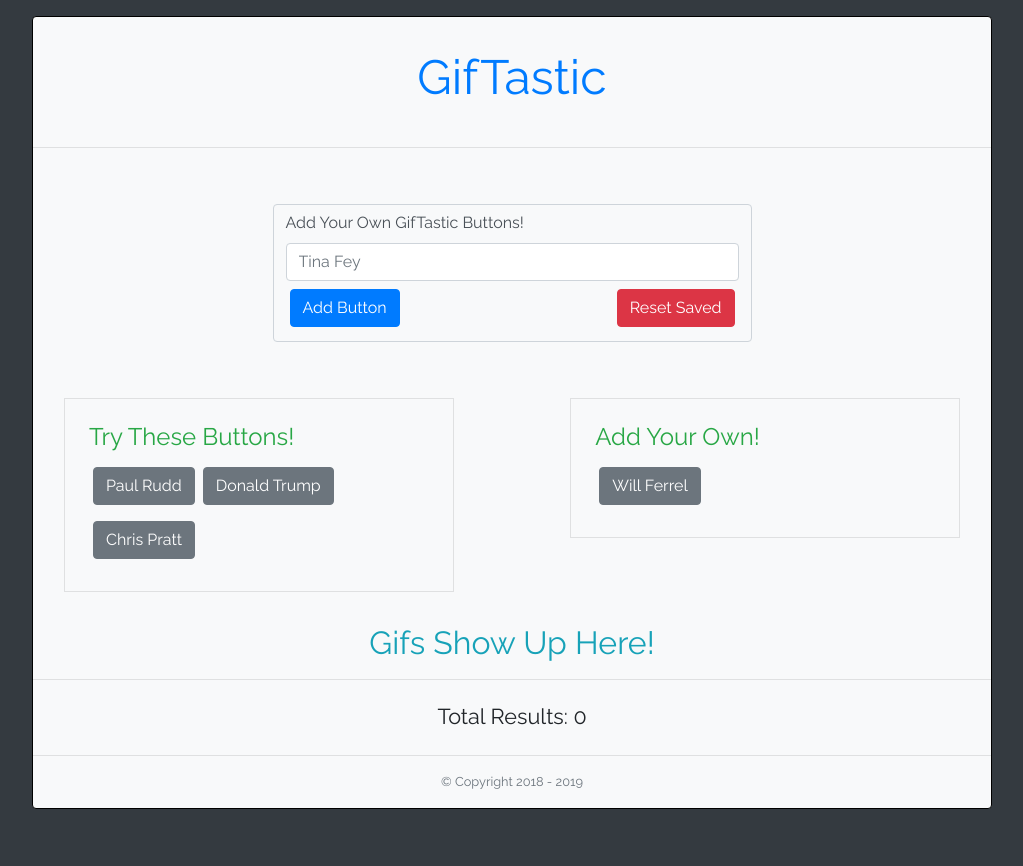
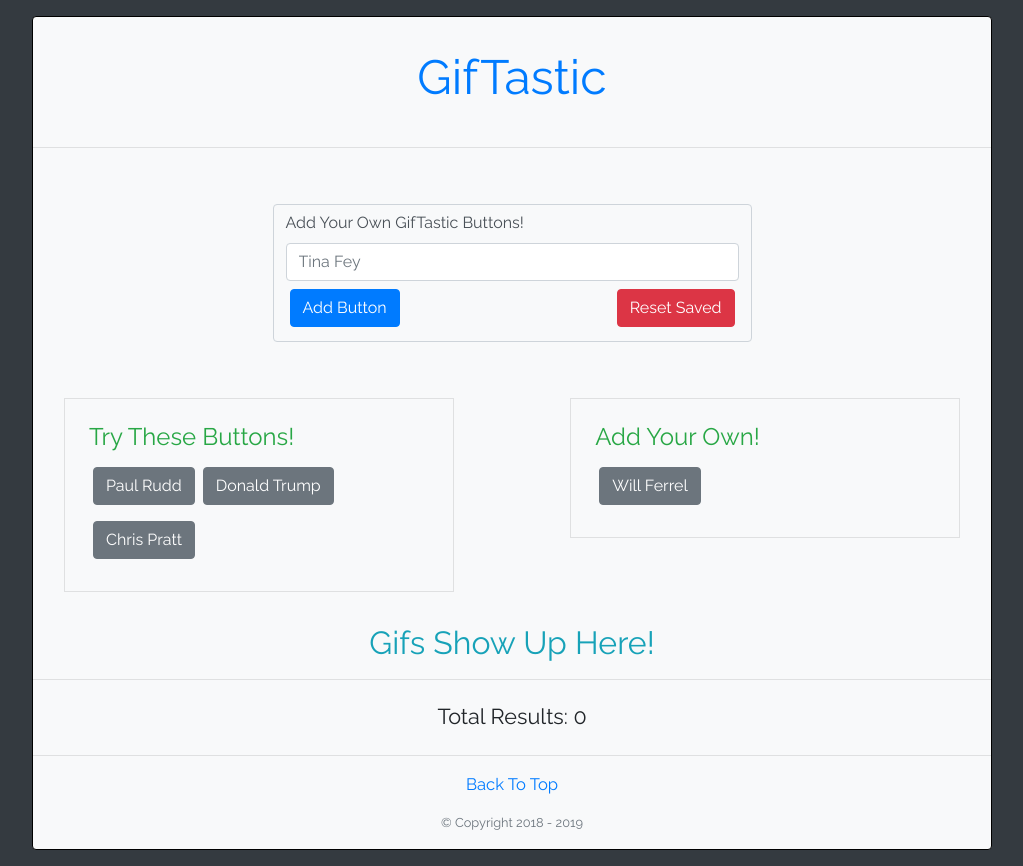
Before and after one commit to DefiledSpec/GifTastic, a website: page index.html in a window 1280 px wide. Shown: the whole page, without its empty margins (128-1151 px from the left). Before the commit the page ends 825 px from the top, so only its background shows below. Drawn offline with nearby package versions, Linux system fonts and the light colour scheme; no server answers.

Commit message:
added page top button in footer

```diff
--- a/assets/css/style.css
+++ b/assets/css/style.css
@@ -22,6 +22,10 @@
     margin: 1em auto;
     font-size: 1.35em;
     font-weight: 400;
+}
+
+#page-top {
+    font-size: 1.3em;
 }
 
 button {
--- a/index.html
+++ b/index.html
@@ -10,7 +10,7 @@
     <link rel="stylesheet" href="https://maxcdn.bootstrapcdn.com/bootstrap/4.0.0/css/bootstrap.min.css" integrity="sha384-Gn5384xqQ1aoWXA+058RXPxPg6fy4IWvTNh0E263XmFcJlSAwiGgFAW/dAiS6JXm" crossorigin="anonymous">
     <link rel="stylesheet" href="assets/css/style.css">
 </head>
-<body class="bg-dark">
+<body id="top" class="bg-dark">
     <div id="wrapper" class="bg-light">
         <h1 class="text-center text-primary mt-2 heading">GifTastic</h1>
         <hr>
@@ -42,6 +42,9 @@
         <p id='total-results'>Total Results: <span id="resultsTotal">0</span></p>
         <hr>
         <footer class="container-fluid">
+            <p id="page-top" class="text-center">
+                <a href="#top">Back To Top</a>
+            </p>
             <p class="text-center "><span id="copyright" class="text-center text-muted">&copy; Copyright 2018</span></p>
         </footer>
     </div>
```
